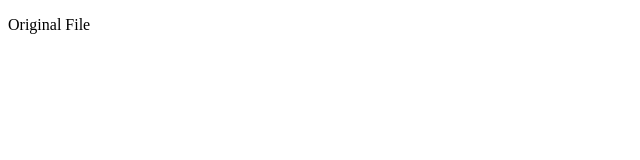
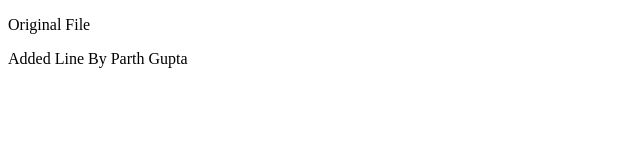
Before and after one commit to tajskumar/test-file, a plain HTML site: page index.html in a window 1280 px wide. Shown: the whole page, without its empty margins (0-640 px from the left). Drawn offline with Linux system fonts and the light colour scheme.

Commit message:
Add new para

```diff
--- a/index.html
+++ b/index.html
@@ -7,5 +7,6 @@
 </head>
 <body>
     <p>Original File</p>
+    <p>Added Line By Parth Gupta</p>
 </body>
 </html>
```
